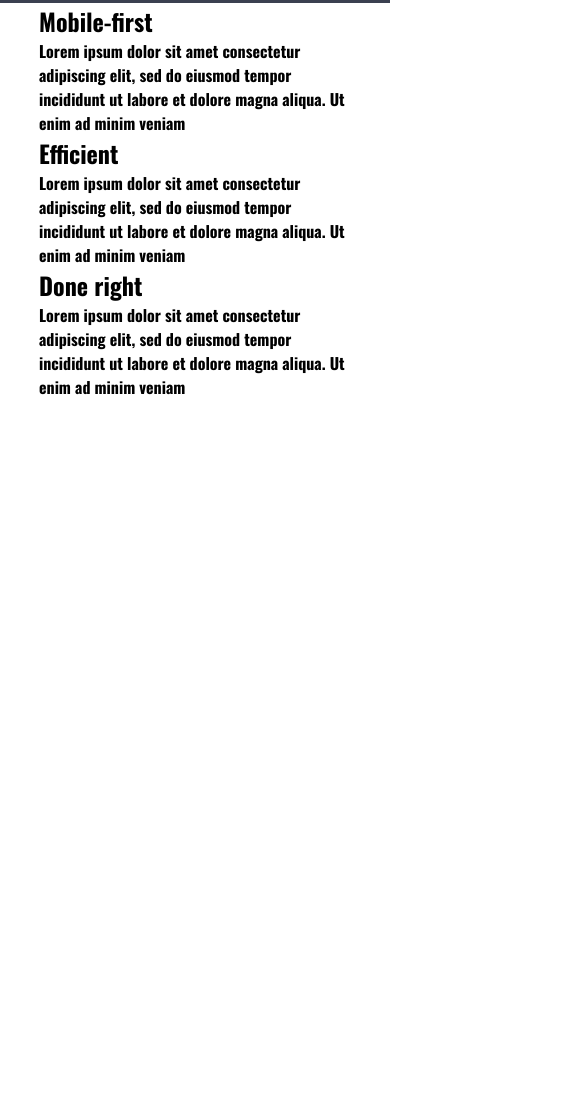
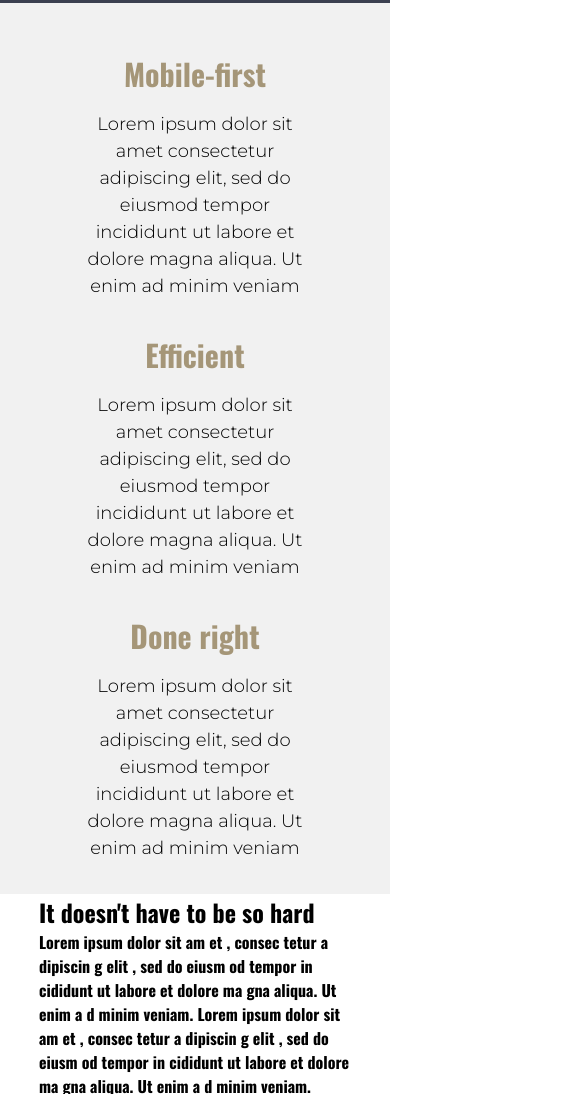
Before and after one commit to PauloMBorges/Conquering-Responsive-Layouts, a plain HTML site: page day-21/final-challenge/index.html in a window 390 px wide. Shown: the part 1081-2175 px from the top of the page, 585 px wide, since content can reach past the window. Before the commit the page ends 1480 px from the top, so only its background shows below. Drawn offline with nearby package versions, Linux system fonts and the light colour scheme.

Commit message:
Add HTML for middle section

```diff
--- a/day-21/final-challenge/index.html
+++ b/day-21/final-challenge/index.html
@@ -56,9 +56,9 @@
     </main>
 
     <section class="qualities">
-      <div class="container grid">
+      <div class="container quality-grid">
         <div class="quality">
-          <h2 class="quality-title">Mobile-first</h2>
+          <h2>Mobile-first</h2>
           <p>
             Lorem ipsum dolor sit amet consectetur adipiscing elit, sed do
             eiusmod tempor incididunt ut labore et dolore magna aliqua. Ut enim
@@ -66,7 +66,7 @@
           </p>
         </div>
         <div class="quality">
-          <h2 class="quality-title">Efficient</h2>
+          <h2>Efficient</h2>
           <p>
             Lorem ipsum dolor sit amet consectetur adipiscing elit, sed do
             eiusmod tempor incididunt ut labore et dolore magna aliqua. Ut enim
@@ -74,7 +74,7 @@
           </p>
         </div>
         <div class="quality">
-          <h2 class="quality-title">Done right</h2>
+          <h2>Done right</h2>
           <p>
             Lorem ipsum dolor sit amet consectetur adipiscing elit, sed do
             eiusmod tempor incididunt ut labore et dolore magna aliqua. Ut enim
@@ -83,5 +83,54 @@
         </div>
       </div>
     </section>
+
+    <section class="middle-section">
+      <div class="container">
+        <section class="primary-content">
+          <h2>It doesn't have to be so hard</h2>
+          <p>
+            Lorem ipsum dolor sit am et , consec tetur a dipiscin g elit , sed
+            do eiusm od tempor in cididunt ut labore et dolore ma gna aliqua. Ut
+            enim a d minim veniam. Lorem ipsum dolor sit am et , consec tetur a
+            dipiscin g elit , sed do eiusm od tempor in cididunt ut labore et
+            dolore ma gna aliqua. Ut enim a d minim veniam.
+          </p>
+          <img src="img/the-image.jpg" alt="design sketch" />
+          <p>
+            Lorem ipsum dolor sit am et , consec tetur a dipiscin g elit , sed
+            do eiusm od tempor in cididunt ut labore et dolore ma gna aliqua. Ut
+            enim a d minim veniam. Lorem ipsum dolor sit am et , consec tetur a
+            dipiscin g elit , sed do eiusm od tempor in cididunt ut labore et
+            dolore ma gna aliqua. Ut enim a d minim veniam.
+          </p>
+          <aside class="side-content side-grid">
+            <div class="side-card">
+              <h2>Break it down</h2>
+              <p>
+                Lorem ipsum dolor sit am et , consec tetur a dipiscin g elit ,
+                sed do eiusm od tempor in cididunt ut labore et dolore ma gna
+                aliqua.
+              </p>
+            </div>
+            <div class="side-card">
+              <h2>Work your way up</h2>
+              <p>
+                Lorem ipsum dolor sit am et , consec tetur a dipiscin g elit ,
+                sed do eiusm od tempor in cididunt ut labore et dolore ma gna
+                aliqua.
+              </p>
+            </div>
+            <div class="side-card">
+              <h2>???????</h2>
+              <p>
+                Lorem ipsum dolor sit am et , consec tetur a dipiscin g elit ,
+                sed do eiusm od tempor in cididunt ut labore et dolore ma gna
+                aliqua.
+              </p>
+            </div>
+          </aside>
+        </section>
+      </div>
+    </section>
   </body>
 </html>
--- a/day-21/final-challenge/style.css
+++ b/day-21/final-challenge/style.css
@@ -167,3 +167,27 @@ body {
   padding: 0.4em 2.66em;
   border-radius: 100px;
 }
+
+/* quality */
+.qualities {
+  background-color: #f1f1f1;
+  text-align: center;
+  padding: 3em 3em 0 3em;
+}
+
+.quality h2 {
+  font-size: 30px;
+  color: #a59678;
+  margin-bottom: .5em;
+}
+
+.quality p {
+  font-family: 'Montserrat', sans-serif;
+  font-size: 18px;
+  font-weight: 300;
+  line-height: 1.5;
+}
+
+.quality {
+  padding-bottom: 2em;
+}
```
